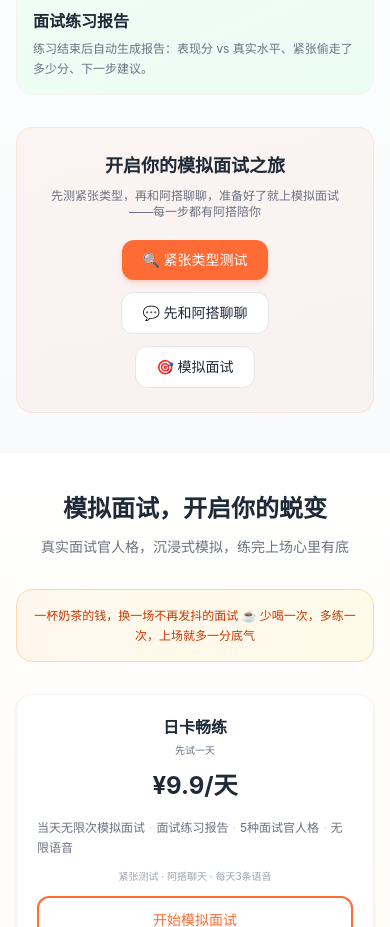
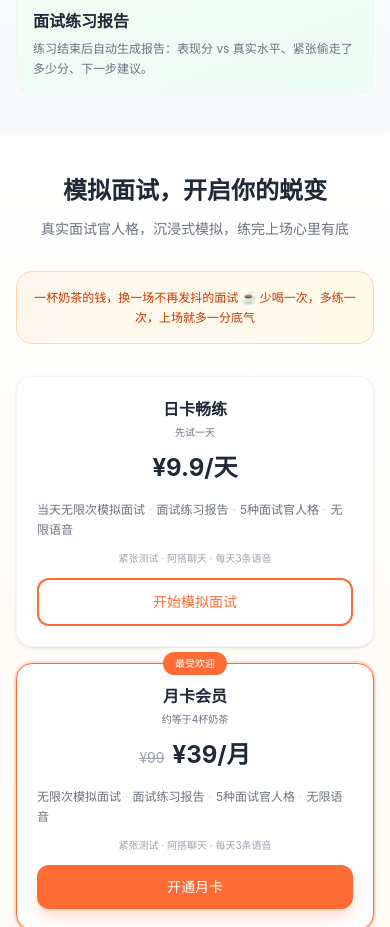
Before and after one commit to seller-mind/mianshidazi, a Next.js app: page / in a window 390 px wide. Shown: the part 3523-4450 px from the top of the page. Built offline with nearby package versions, Linux system fonts and the light colour scheme; no server answers.

Commit message:
fix: 删除ProductShowcaseSection底部重复的CTA区块，与PricingSection标题重复

```diff
--- a/src/components/landing/ProductShowcaseSection.tsx
+++ b/src/components/landing/ProductShowcaseSection.tsx
@@ -1,6 +1,5 @@
 'use client';
 
-import Link from 'next/link';
 
 export function ProductShowcaseSection() {
   // V9 核心功能展示
@@ -74,32 +73,7 @@ export function ProductShowcaseSection() {
           ))}
         </div>
 
-        {/* 开启旅程 */}
-        <div className="mt-8 md:mt-12 bg-gradient-to-br from-[#FF6B35]/5 to-[#E55A28]/5 dark:from-[#FF6B35]/5 dark:to-[#E55A28]/5 rounded-2xl p-6 md:p-8 text-center border border-[#FF6B35]/10">
-          <h3 className="text-lg md:text-2xl font-bold text-[#1F2937] dark:text-white mb-2">
-            开启你的模拟面试之旅
-          </h3>
-          <p className="text-xs md:text-sm text-[#6B7280] dark:text-gray-400 mb-5 max-w-md mx-auto">
-            先测紧张类型，再和阿搭聊聊，准备好了就上模拟面试——每一步都有阿搭陪你
-          </p>
-          <div className="flex flex-col sm:flex-row justify-center gap-3 md:gap-4">
-            <Link href="/diagnose">
-              <button className="px-5 py-2.5 md:px-6 md:py-3 bg-[#FF6B35] text-white text-sm md:text-base font-medium rounded-xl hover:bg-[#E55A28] transition-colors shadow-md shadow-[#FF6B35]/20">
-                🔍 紧张类型测试
-              </button>
-            </Link>
-            <Link href="/companion">
-              <button className="px-5 py-2.5 md:px-6 md:py-3 bg-white dark:bg-[#252542] text-[#1F2937] dark:text-white text-sm md:text-base font-medium rounded-xl border border-gray-200 dark:border-gray-700 hover:bg-gray-50 dark:hover:bg-[#2A2A45] transition-colors">
-                💬 先和阿搭聊聊
-              </button>
-            </Link>
-            <Link href="/practice">
-              <button className="px-5 py-2.5 md:px-6 md:py-3 bg-white dark:bg-[#252542] text-[#1F2937] dark:text-white text-sm md:text-base font-medium rounded-xl border border-gray-200 dark:border-gray-700 hover:bg-gray-50 dark:hover:bg-[#2A2A45] transition-colors">
-                🎯 模拟面试
-              </button>
-            </Link>
-          </div>
-        </div>
+
       </div>
     </section>
   );
```
